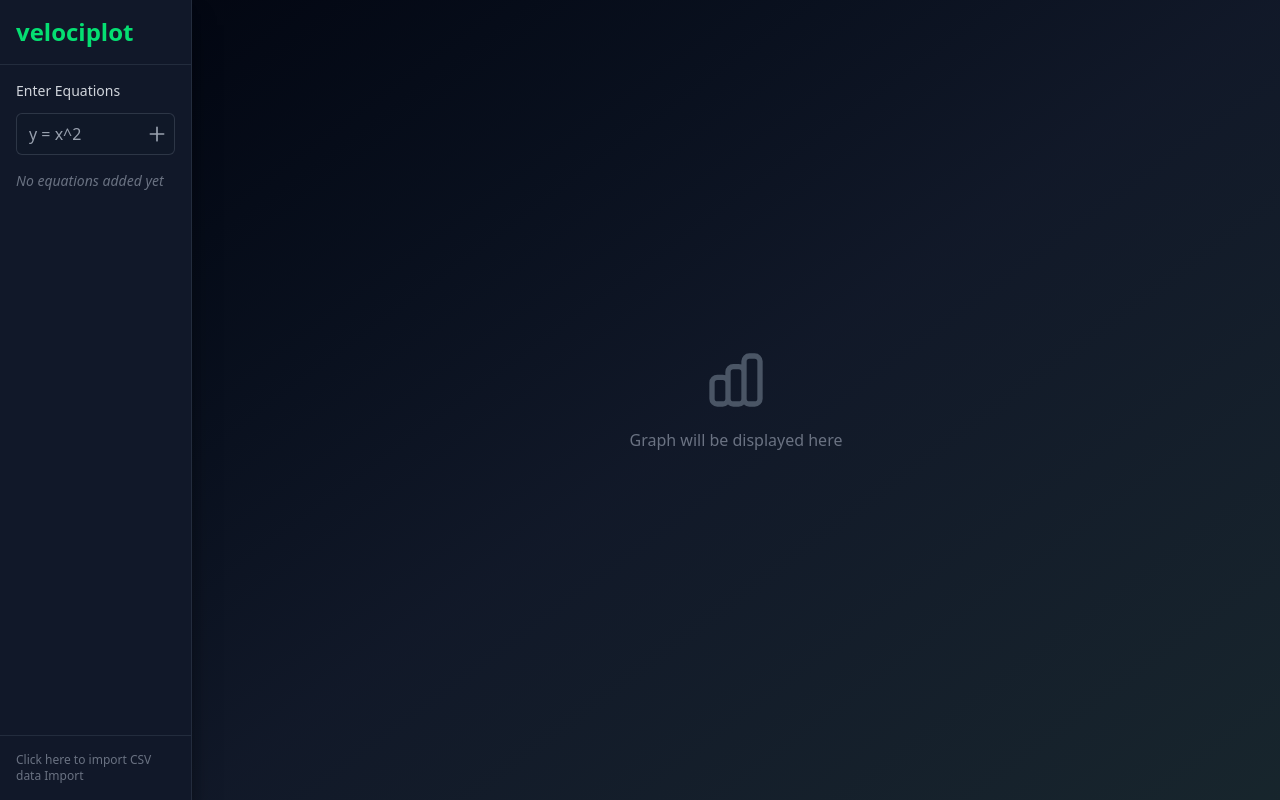
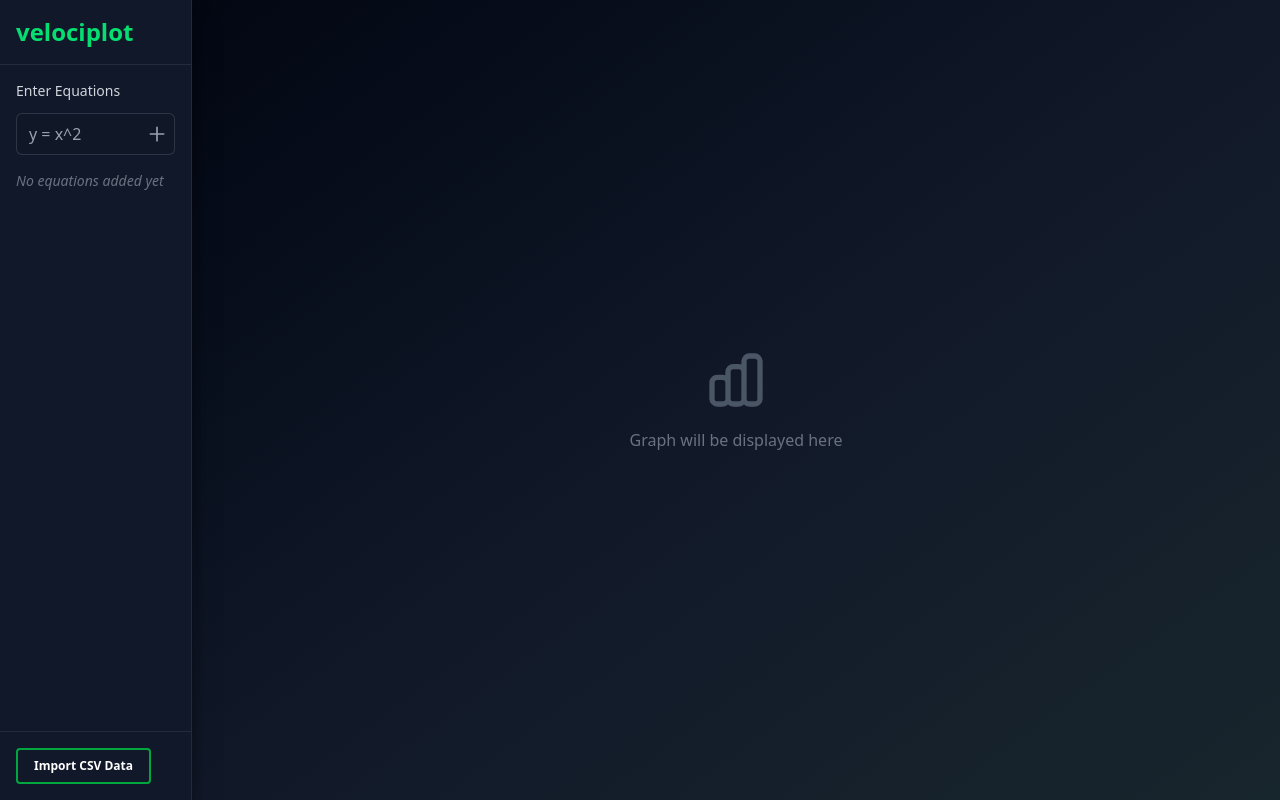
Before and after one commit to aidenmccollum/velociplot, a SvelteKit app: page / in a window 1280 px wide. Built offline with nearby package versions, Linux system fonts and the light colour scheme.

Commit message:
Added button cleaned up

```diff
--- a/src/routes/+page.svelte
+++ b/src/routes/+page.svelte
@@ -160,8 +160,10 @@
 
         <!-- Footer Info -->
         <div class="p-4 border-t border-gray-700/50 text-xs text-gray-500">
-            Click here to import CSV data
-            <button on:click={() => loadCSVData()}>Import</button>
+            <button
+                class=" hover:bg-green-600 text-white font-bold py-2 px-4 rounded border-green-600 border-2"
+                on:click={() => loadCSVData()}>Import CSV Data</button
+            >
         </div>
 
         <!-- Drag Handle -->
```
